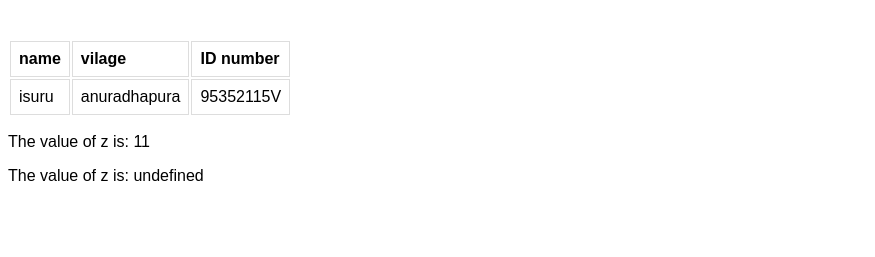
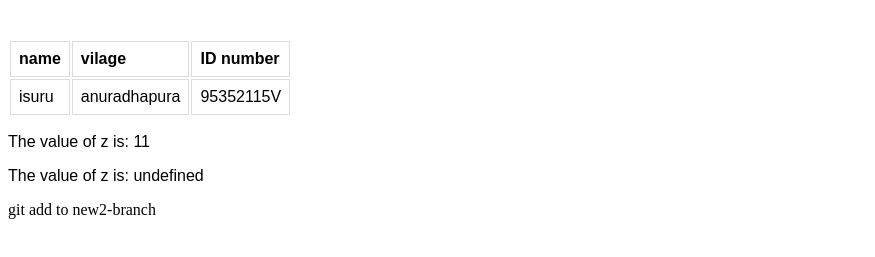
Before and after one commit to lakmalishu95/test-app, a plain HTML site: page index.html in a window 1280 px wide. Shown: the part 59-316 px from the top of the page, without its empty margins (0-875 px from the left). Drawn offline with Linux system fonts and the light colour scheme.

Commit message:
change somethins in index file

```diff
--- a/index.html
+++ b/index.html
@@ -70,3 +70,5 @@ document.getElementById("demo").innerHTML =
 </script>
 </body>
 </html>
+
+git add to new2-branch
```
